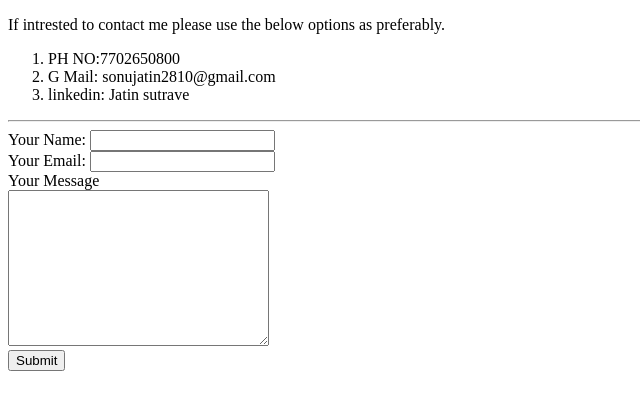
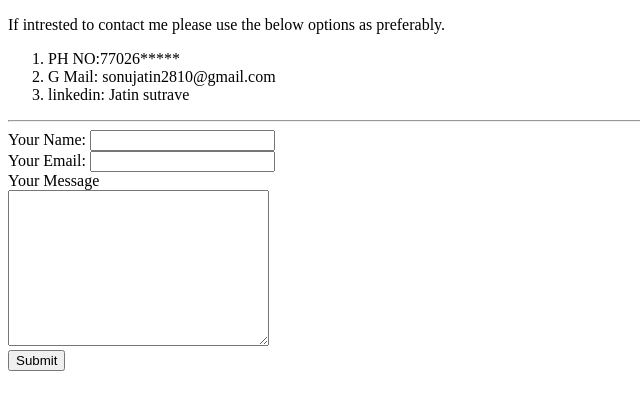
Before and after one commit to JatinSutrave/cv-using-html, a plain HTML site: page contact.html in a window 1280 px wide. Shown: the full height of the page, 0-640 px from the left. Drawn offline with Linux system fonts and the light colour scheme.

Commit message:
update PH NO

```diff
--- a/contact.html
+++ b/contact.html
@@ -7,7 +7,7 @@
   <body>
     <p>If intrested to contact me please use the below options as preferably.</p>
     <ol>
-      <li>PH NO:7702650800</li>
+      <li>PH NO:77026*****</li>
       <li>G Mail: sonujatin2810@gmail.com</li>
       <li>linkedin: Jatin sutrave</li>
     </ol>
```
